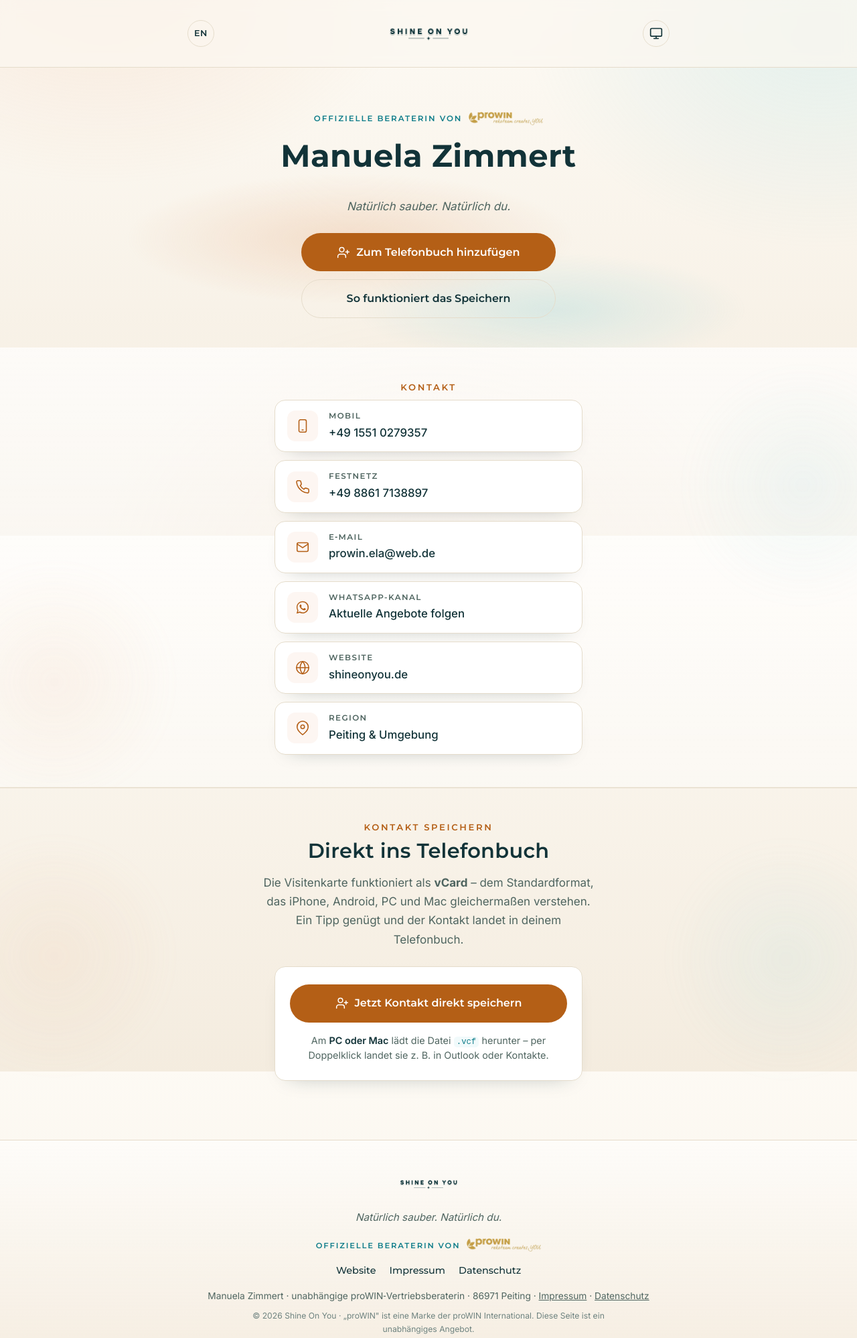
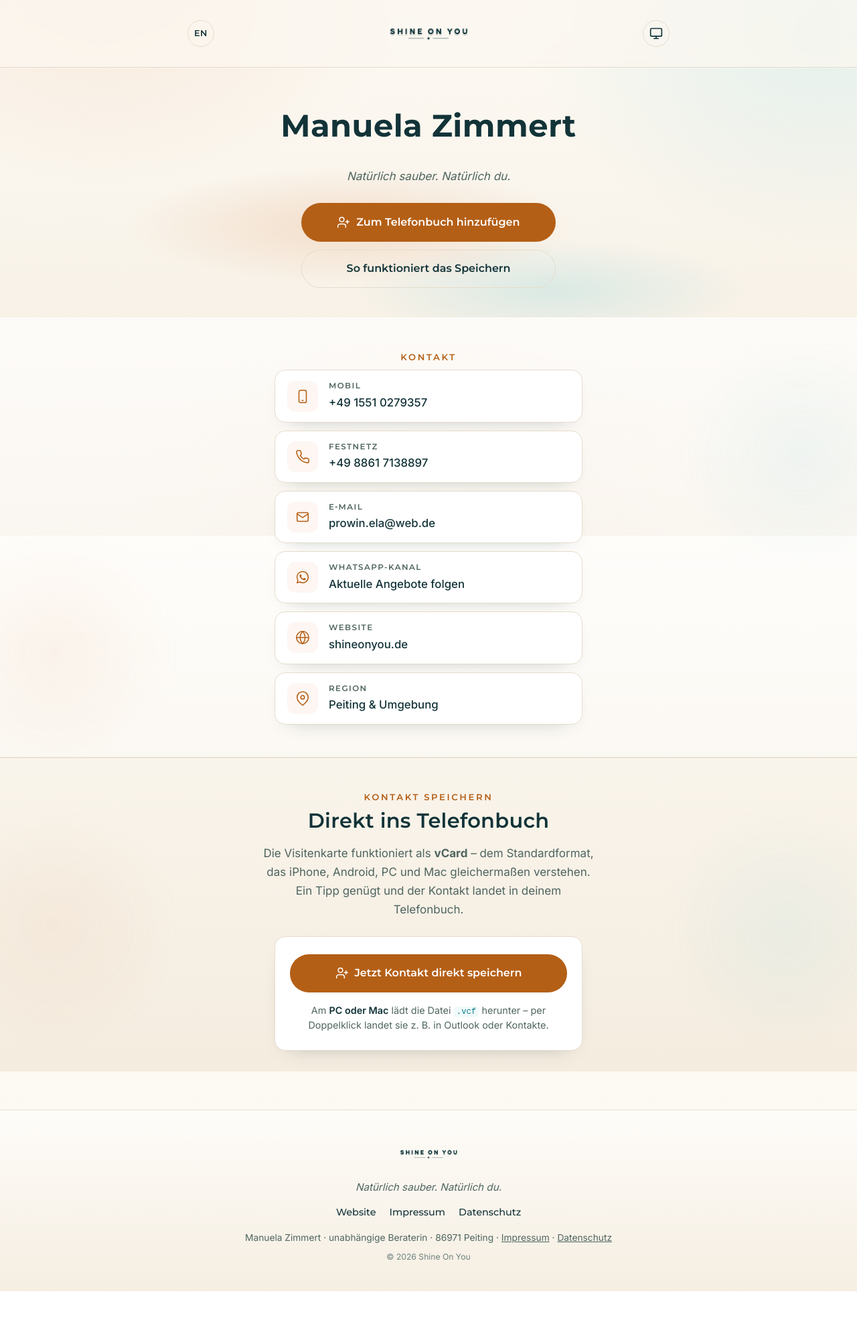
Before and after one commit to ShineOnYouByEla/SOY_BusinessCard, a plain HTML site: page index.html in a window 1280 px wide. Shown: the whole page at 67% size. After the commit the page ends 1928 px from the top, so only its background shows below. Drawn offline with Linux system fonts and the light colour scheme.

Commit message:
proWIN-Bezüge von der Visitenkarte entfernen (#12)
Partner-Logo (Hero + Footer), Berufsbezeichnung, Marken-Hinweis,
vCard-Felder und README bereinigt; ungenutzte Logo-Dateien und CSS
entfernt. E-Mail-Adresse bleibt unverändert.


Claude-Session: https://claude.ai/code/session_01WMuT9x8uTe9w9KoyUMArbf

Co-authored-by: Claude <noreply@anthropic.com>

```diff
--- a/css/card.css
+++ b/css/card.css
@@ -227,15 +227,6 @@ h3 { font-size: 1.12rem; font-weight: 600; }
   margin: 0 auto 10px;
   filter: drop-shadow(0 14px 30px rgba(0,0,0,.35));
 }
-.profile-partner {
-  display: inline-flex; align-items: center; justify-content: center;
-  flex-wrap: wrap; gap: 4px 10px;
-  margin: 0 auto 18px;
-  font-family: var(--font-head); font-weight: 600;
-  font-size: .74rem; text-transform: uppercase; letter-spacing: .16em;
-  color: var(--wave);
-}
-.profile-partner img { height: 20px; width: auto; opacity: .95; transform: translateY(-1px); }
 .profile h1 { margin-bottom: .15em; }
 .profile-role {
   font-family: var(--font-head); font-weight: 500;
@@ -350,15 +341,6 @@ a.contact-item:nth-child(even):hover .contact-value { color: var(--wave); }
 }
 .footer-logo { height: 62px; width: auto; margin: 0 auto 6px; }
 .footer-tag { color: var(--cream-dim); margin: 0 0 14px; font-style: italic; font-size: .95rem; }
-.footer-partner {
-  display: inline-flex; align-items: center; justify-content: center;
-  flex-wrap: wrap; gap: 4px 10px;
-  margin: 0 auto 16px;
-  font-family: var(--font-head); font-weight: 600;
-  font-size: .72rem; text-transform: uppercase; letter-spacing: .16em;
-  color: var(--wave);
-}
-.footer-partner .footer-prowin { height: 20px; width: auto; opacity: .95; transform: translateY(-1px); }
 .footer-nav { display: flex; gap: 20px; justify-content: center; flex-wrap: wrap; margin-bottom: 14px; }
 .footer-nav a { color: var(--cream); font-family: var(--font-head); font-size: .9rem; }
 .footer-nav a:hover { color: var(--sun); }
--- a/index.html
+++ b/index.html
@@ -4,7 +4,7 @@
   <meta charset="UTF-8" />
   <meta name="viewport" content="width=device-width, initial-scale=1.0" />
   <title>Manuela Zimmert – Digitale Visitenkarte | Shine On You</title>
-  <meta name="description" content="Digitale Visitenkarte von Manuela Zimmert – proWIN Beratung in Peiting. Kontakt per Telefon, E-Mail oder direkt ins Telefonbuch speichern (iOS, Android, vCard)." />
+  <meta name="description" content="Digitale Visitenkarte von Manuela Zimmert – Beratung in Peiting. Kontakt per Telefon, E-Mail oder direkt ins Telefonbuch speichern (iOS, Android, vCard)." />
   <meta name="author" content="Manuela Zimmert" />
   <meta name="robots" content="noindex, nofollow" />
   <meta name="theme-color" content="#041f24" />
@@ -80,7 +80,7 @@
     "@type": "Person",
     "name": "Manuela Zimmert",
     "alternateName": "Ela",
-    "jobTitle": "Unabhängige proWIN-Vertriebsberaterin",
+    "jobTitle": "Unabhängige Beraterin",
     "worksFor": { "@type": "Organization", "name": "Shine On You" },
     "telephone": ["+49 1551 0279357", "+49 8861 7138897"],
     "email": "prowin.ela@web.de",
@@ -121,10 +121,6 @@
       <span class="hero-glow" data-parallax="0.30" aria-hidden="true"></span>
       <div class="container">
         <div class="profile">
-          <p class="profile-partner">
-            <span>Offizielle Beraterin von</span>
-            <img src="assets/img/prowin-gold.webp" alt="proWIN" width="244" height="44" />
-          </p>
           <h1>Manuela Zimmert</h1>
           <br />
           <p class="profile-tag">Natürlich sauber. Natürlich du.</p>
@@ -262,21 +258,17 @@
     <div class="container">
       <img src="assets/img/wordmark.webp" alt="Shine On You" class="footer-logo" width="640" height="360" loading="lazy" decoding="async" />
       <p class="footer-tag">Natürlich sauber. Natürlich du.</p>
-      <p class="footer-partner">
-        <span>Offizielle Beraterin von</span>
-        <img src="assets/img/prowin-gold.webp" alt="proWIN rekoteam creates YOU – Logo" class="footer-prowin" width="244" height="44" loading="lazy" decoding="async" />
-      </p>
       <nav class="footer-nav" aria-label="Footer-Navigation">
         <a href="https://shineonyou.de/">Website</a>
         <a href="https://shineonyou.de/impressum.html">Impressum</a>
         <a href="https://shineonyou.de/datenschutz.html">Datenschutz</a>
       </nav>
       <p class="footer-legal">
-        Manuela Zimmert · unabhängige proWIN&#8209;Vertriebsberaterin · 86971 Peiting ·
+        Manuela Zimmert · unabhängige Beraterin · 86971 Peiting ·
         <a href="https://shineonyou.de/impressum.html">Impressum</a> ·
         <a href="https://shineonyou.de/datenschutz.html">Datenschutz</a>
       </p>
-      <p class="footer-fine">&copy; <span id="year"></span> Shine On You · „proWIN" ist eine Marke der proWIN International. Diese Seite ist ein unabhängiges Angebot.</p>
+      <p class="footer-fine">&copy; <span id="year"></span> Shine On You</p>
     </div>
   </footer>
 
```
Also changed, not shown: en/index.html (+4 -12 lines), assets/img/prowin-gold.png (deleted), assets/img/prowin-gold.webp (deleted), 2 other files.
